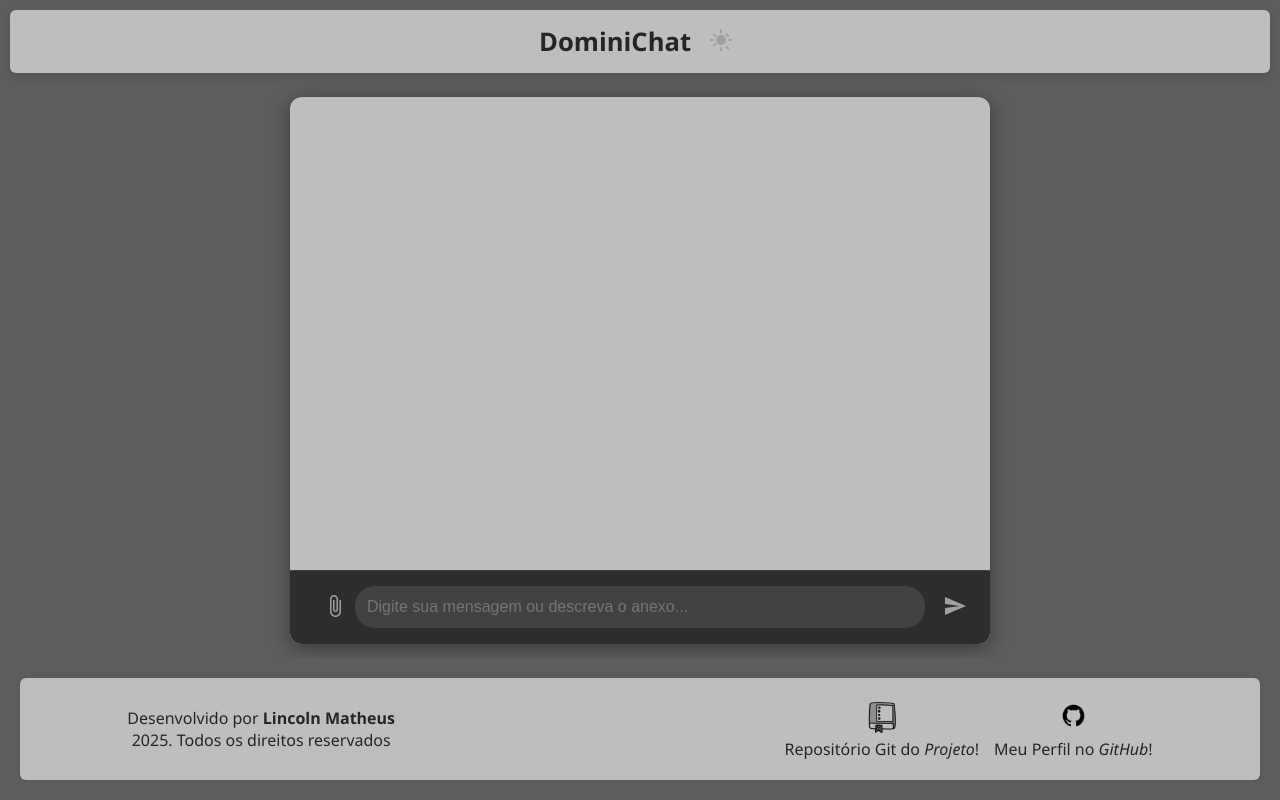
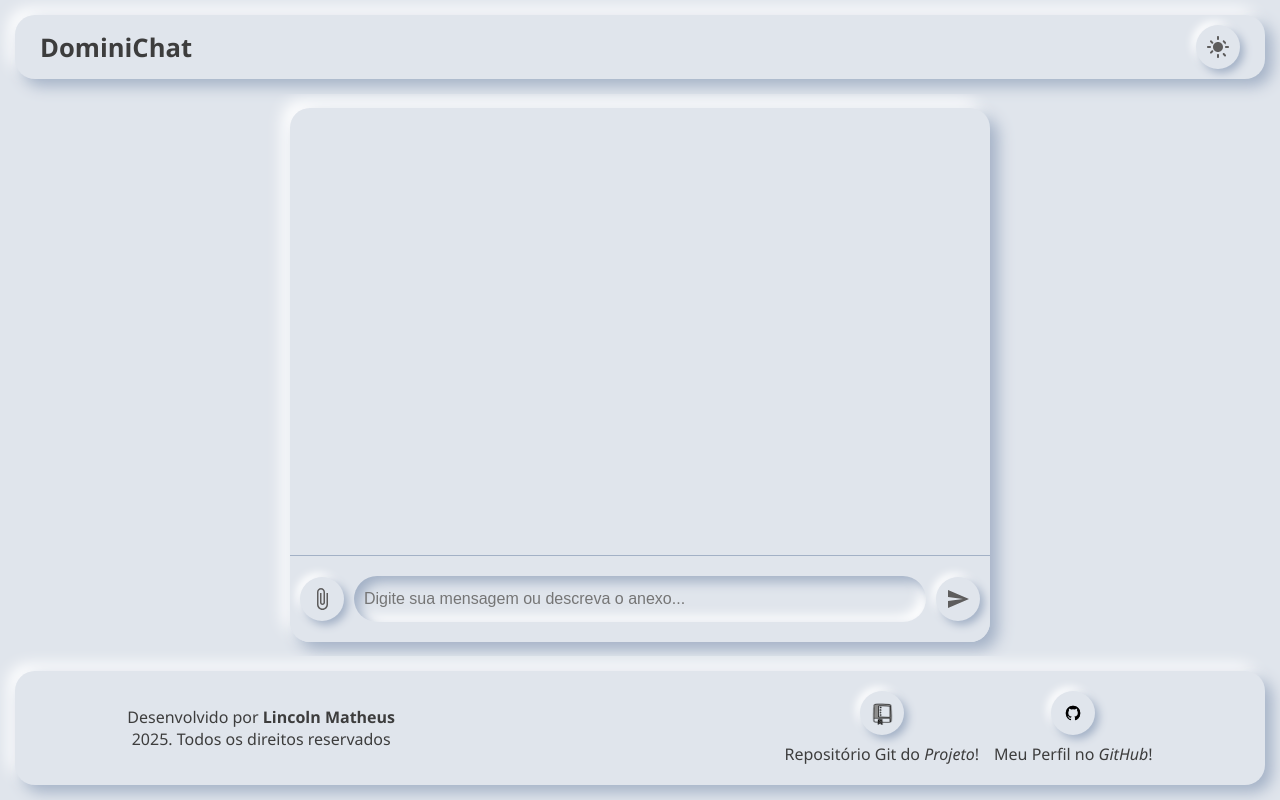
Before and after one commit to LincolnMatheus97/domini-chatbot, a Flask app: page / in a window 1280 px wide. Run offline with Flask 3, Linux system fonts and the light colour scheme; some libraries are stand-ins or nearby versions.

Commit message:
:lipstick: chore: Modifica o style do frontend da API

```diff
--- a/static/css/style.css
+++ b/static/css/style.css
@@ -1,4 +1,31 @@
-/* Estilização Geral */
+:root {
+    --cor-fundo: #e0e5ec;
+    --cor-texto-principal: #3d3d3d;
+    --cor-elemento-principal: #e0e5ec;
+    --cor-sombra-escura: #a3b1c6;
+    --cor-sombra-clara: #ffffff;
+    --cor-input-fundo: #e0e5ec;
+    --cor-input-sombra-escura: #a3b1c6;
+    --cor-input-sombra-clara: #ffffff;
+    --cor-icone: #5e5d5d;
+    --cor-header-footer-texto: #3d3d3d;
+    --cor-header-footer-fundo: #e0e5ec;
+}
+
+body.dark-mode {
+    --cor-fundo: #5c5c5c;
+    --cor-texto-principal: #e0e0e0;
+    --cor-elemento-principal: #3e3e3e; /* Mantém a base para o efeito */
+    --cor-sombra-escura: #2a2a2a; /* Sombra mais escura */
+    --cor-sombra-clara: #525252; /* Sombra clara mais brilhante */
+    --cor-input-fundo: #3e3e3e;
+    --cor-input-sombra-escura: #323232;
+    --cor-input-sombra-clara: #4a4a4a;
+    --cor-icone: #b0b0b0;
+    --cor-header-footer-texto: #e0e0e0;
+    --cor-header-footer-fundo: #525252;
+}
+
 * {
     box-sizing: border-box;
     margin: 0;
@@ -11,26 +38,41 @@ html, body {
 
 body {
     font-family: 'Segoe UI', Tahoma, Geneva, Verdana, sans-serif;
-    background-color: #5e5d5d;
-    color: white;
+    background-color: var(--cor-fundo);
+    color: var(--cor-texto-principal);
     display:flex;
     flex-direction: column;
     min-height: 100vh;
+    transition: background-color 0.3s, color 0.3s;
 }
 
 header {
-    min-height: 60px;
-    background-color: rgba(212, 212, 212, 0.822);
-    color: #252525;
+    background: var(--cor-header-footer-fundo);
+    color: var(--cor-header-footer-texto);
     display: flex;
     align-items: center;
-    justify-content: center;
+    justify-content: space-between;
+    padding: 10px 25px;
+    margin: 15px;
+    border-radius: 20px;
+    flex-shrink: 0;
+    box-shadow: 7px 7px 15px var(--cor-sombra-escura),
+                -7px -7px 15px var(--cor-sombra-clara);
+}
+
+footer {
+    background: var(--cor-header-footer-fundo);
+    color: var(--cor-header-footer-texto);
+    display: flex;
+    align-items: center;
+    justify-content: space-around;
     text-align: center;
-    padding: 10px 15px;
-    margin: 10px;
-    border-radius: 6px;
-    box-shadow: 0 4px 10px rgba(0, 0, 0, 0.1);
+    padding: 15px;
+    margin: 15px;
+    border-radius: 20px;
     flex-shrink: 0;
+    box-shadow: 7px 7px 15px var(--cor-sombra-escura),
+                -7px -7px 15px var(--cor-sombra-clara);
 }
 
 header a, h1 {
@@ -49,33 +91,18 @@ main {
     overflow: hidden;
 }
 
-footer {
-    min-height: 60px;
-    background-color: rgba(212, 212, 212, 0.822);
-    color: #252525;
-    display: flex;
-    align-items: center;
-    justify-content: space-around;
-    text-align: center;
-    padding: 15px;
-    margin: 20px;
-    border-radius: 6px;
-    box-shadow: 0 -2px 5px rgba(0, 0, 0, 0.05);
-    flex-shrink: 0;
-    gap: 10px;
-}
-
 #chat_container {
     width: 100%;
     max-width: 700px;
     height: 100%;
     max-height: 95%;
-    background-color: rgba(212, 212, 212, 0.822);
-    border-radius: 12px;
-    box-shadow: 0 4px 20px rgba(0, 0, 0, 0.4);
+    border-radius: 20px;
     display: flex;
     flex-direction: column;
     overflow: hidden;
+    background: var(--cor-elemento-principal);
+    box-shadow: 8px 8px 16px var(--cor-sombra-escura),
+                -8px -8px 16px var(--cor-sombra-clara);
 }
 
 #caixa_chat {
@@ -84,118 +111,40 @@ footer {
     overflow-y: auto;
     display: flex;
     flex-direction: column;
-    gap: 15px;
+    gap: 20px;
 }
 
 .mensagem {
-    padding: 10px 15px;
-    border-radius: 18px;
+    padding: 12px 18px;
+    border-radius: 20px;
     max-width: 75%;
-    line-height: 1.4;
+    line-height: 1.5;
     word-wrap: break-word;
+    position: relative;
 }
 
 .mensagem_usuario {
     background-color: #4a90e2;
     color: white;
     align-self: flex-end;
-    border-bottom-right-radius: 4px;
+    box-shadow: 3px 3px 8px rgba(0, 0, 0, 0.2);
 }
 
 .mensagem_bot {
-    background-color: #424242;
-    color: #e0e0e0;
+    background: var(--cor-elemento-principal);
+    color: var(--cor-texto-principal);
     align-self: flex-start;
-    border-bottom-left-radius: 4px;
-}
-
-.mensagem_bot.pensando .cursor-piscando {
-    display: inline-block;
-    width: 10px;
-    height: 1.2em;
-    background-color: #e0e0e0;
-    margin-left: 5px;
-    animation: piscar 1s infinite;
-    vertical-align: text-bottom;
-}
-
-.mensagem_bot img,
-.mensagem_usuario img {
-    max-width: 100%;
-    border-radius: 10px;
-    margin-top: 5px;
+    box-shadow: 4px 4px 10px var(--cor-sombra-escura),
+                -4px -4px 10px var(--cor-sombra-clara);
 }
 
 #formulario_mensagem {
     display: flex;
-    padding: 15px;
-    border-top: 1px solid #424242;
-    background-color: #2d2d2d;
-    align-items: center;
+    flex-direction: column;
+    padding: 5px;
+    border-top: 1px solid var(--cor-sombra-escura);
+    background-color: var(--cor-elemento-principal);
     flex-shrink: 0;
-}
-
-#input_mensagem {
-    flex-grow: 1;
-    background-color: #424242;
-    border: none;
-    padding: 12px;
-    border-radius: 20px;
-    color: white;
-    font-size: 16px;
-    outline: none;
-}
-
-.botao_icone {
-    background: none;
-    border: none;
-    cursor: pointer;
-    padding: 8px;
-    margin-left: 10px;
-}
-
-.botao_icone svg {
-    width: 24px;
-    height: 24px;
-    fill: #a0a0a0;
-    transition: fill 0.2s;
-}
-
-.botao_icone:hover svg {
-    fill: #e0e0e0;
-}
-
-#input_imagem {
-    display: none;
-}
-
-.div-footer {
-    display: flex;
-    align-items: center;
-    text-align: center;
-    gap: 15px;
-}
-
-.div-footer figure {
-    margin: 5px 0;
-}
-
-#imagem-git {
-    z-index: 0;
-    width: 35px;
-    height: 35px;
-}
-
-#imagem-git::after {
-    content: "";
-    display: block;
-    width: 100px;
-    height: 100px;
-    z-index: 1;
-}
-
-.hidden {
-    display: none !important;
 }
 
 #area_input {
@@ -203,18 +152,77 @@ footer {
     display: flex;
     width: 100%;
     align-items: center;
+    padding: 5px;
+}
+
+#input_mensagem {
+    flex-grow: 1;
+    background-color: var(--cor-input-fundo);
+    border: none;
+    padding: 14px 10px;
+    border-radius: 30px;
+    color: var(--cor-texto-principal);
+    font-size: 16px;
+    outline: none;
+    box-shadow: inset 6px 6px 12px var(--cor-input-sombra-escura),
+                inset -6px -6px 12px var(--cor-input-sombra-clara);
+    margin: 10px;
+}
+
+.botao_icone {
+    background: var(--cor-elemento-principal);
+    border: none;
+    cursor: pointer;
+    border-radius: 50%;
+    display: flex;
+    align-items: center;
+    justify-content: center;
+    transition: box-shadow 0.2s ease-in-out;
+    box-shadow: 4px 4px 8px var(--cor-sombra-escura),
+                -4px -4px 8px var(--cor-sombra-clara);
+    padding: 0;
+    margin: 0;
+    width: 44px;
+    height: 44px;
+    flex-shrink: 0;
+}
+
+.botao_icone:hover {
+    box-shadow: 2px 2px 5px var(--cor-sombra-escura),
+                -2px -2px 5px var(--cor-sombra-clara);
+}
+
+.botao_icone:active {
+    box-shadow: inset 4px 4px 8px var(--cor-sombra-escura),
+                inset -4px -4px 8px var(--cor-sombra-clara);
+}
+
+.botao_icone svg {
+    width: 24px;
+    height: 24px;
+    fill: var(--cor-icone);
+    transition: fill 0.2s;
+}
+
+#input_imagem {
+    display: none;
+}
+
+.hidden {
+    display: none !important;
 }
 
 #menu_anexo {
     position: absolute;
-    bottom: 50px;
+    bottom: 60px;
     left: 10px;
     background-color: #4a4a4a;
     border-radius: 8px;
-    box-shadow: 0 2px 10px rgba(0,0,0,0.5);
+    box-shadow: 0 4px 15px rgba(0,0,0,0.5);
     overflow: hidden;
     display: flex;
     flex-direction: column;
+    z-index: 10;
 }
 
 #menu_anexo button {
@@ -225,10 +233,7 @@ footer {
     text-align: left;
     cursor: pointer;
     border-bottom: 1px solid #5a5a5a;
-}
-
-#menu_anexo button:last-child {
-    border-bottom: none;
+    transition: background-color 0.2s;
 }
 
 #menu_anexo button:hover {
@@ -237,8 +242,8 @@ footer {
 
 #preview_anexo {
     padding: 10px;
-    margin: 0 15px 10px 15px;
-    background-color: #424242;
+    margin: 0 5px 10px 5px;
+    background-color: var(--cor-icone);
     border-radius: 8px;
     display: flex;
     align-items: center;
@@ -265,12 +270,17 @@ footer {
     color: white;
     border: none;
     border-radius: 50%;
-    width: 20px;
-    height: 20px;
+    width: 22px;
+    height: 22px;
     cursor: pointer;
     font-weight: bold;
-    line-height: 20px;
+    line-height: 22px;
     text-align: center;
+    box-shadow: 2px 2px 4px #222222;
+}
+
+#remover_anexo_btn:active {
+    box-shadow: inset 2px 2px 4px #222222;
 }
 
 .link-pdf {
@@ -293,53 +303,108 @@ footer {
     flex-shrink: 0;
 }
 
+.link-pdf span {
+    word-break: break-all;
+}
+
+.mensagem img {
+    display: block;
+    max-width: 100%;
+    height: auto;
+    border-radius: 10px;
+    margin-top: 10px;
+}
+
+.mensagem_bot.pensando .cursor-piscando {
+    display: inline-block;
+    width: 10px;
+    height: 1.2em;
+    background-color: var(--cor-icone);
+    margin-left: 5px;
+    animation: piscar 1s infinite;
+    vertical-align: text-bottom;
+}
+
 @keyframes piscar {
-    0%, 100% {
-        opacity: 1;
+    0%, 100% { opacity: 1; }
+    50% { opacity: 0; }
+}
+
+footer .div-footer {
+    display: flex;
+    align-items: center;
+    text-align: center;
+    gap: 15px;
+}
+
+footer .div-footer figure {
+    margin: 5px 0;
+    display: flex;
+    flex-direction: column;
+    align-items: center;
+    gap: 8px;
+}
+
+footer .div-footer a {
+    display: flex;
+    justify-content: center;
+    align-items: center;
+    width: 44px;
+    height: 44px;
+    border-radius: 50%;
+    background: var(--cor-header-footer-fundo);
+    transition: box-shadow 0.2s ease-in-out;
+    box-shadow: 4px 4px 8px var(--cor-sombra-escura),
+                -4px -4px 8px var(--cor-sombra-clara);
+}
+
+footer .div-footer a:active {
+    box-shadow: inset 4px 4px 8px var(--cor-sombra-escura),
+                inset -4px -4px 8px var(--cor-sombra-clara);
+}
+
+footer #imagem-git {
+    width: 24px;
+    height: 24px;
+}
+
+@media (max-width: 768px) {
+    header, footer, #chat_container {
+        margin: 10px;
+        box-shadow: 5px 5px 10px var(--cor-sombra-escura),
+                    -5px -5px 10px var(--cor-sombra-clara);
     }
-    50% {
-        opacity: 0;
+    header h1 {
+        font-size: 1.4rem;
+    }
+    footer {
+        flex-direction: column; padding: 15px;
+    }
+    footer #imagem-git {
+        width: 30px; height: 30px;
     }
 }
 
-/* Media Query para Tablets (orientação retrato e celulares maiores) */
-@media (max-width: 768px) {
-    header h1 {
-        font-size: 1.4rem;
-    }
-
-    #chat_container {
-        max-height: 100%;
-    }
-
-    #imagem-git {
-        width: 30px;
-        height: 30px;
-    }
-}
-
-/* Media Query para Celulares Menores */
 @media (max-width: 480px) {
     body {
         gap: 0;
     }
-
+    header, footer {
+        margin: 5px;
+    }
     header h1 {
         font-size: 1.3rem;
     }
-
+    main ,#input_mensagem{
+        padding: 14px 0px;
+    }
     footer {
-        font-size: 0.85rem;
-        padding: 10px;
-        min-height: auto;
+        font-size: 0.85rem; padding: 10px; min-height: auto;
     }
-
-    .div-footer figure figcaption {
+    footer .div-footer figure figcaption {
         font-size: 0.75rem;
     }
-
-    #imagem-git {
-        width: 25px;
-        height: 25px;
+    footer #imagem-git {
+        width: 25px; height: 25px;
     }
 }
```
